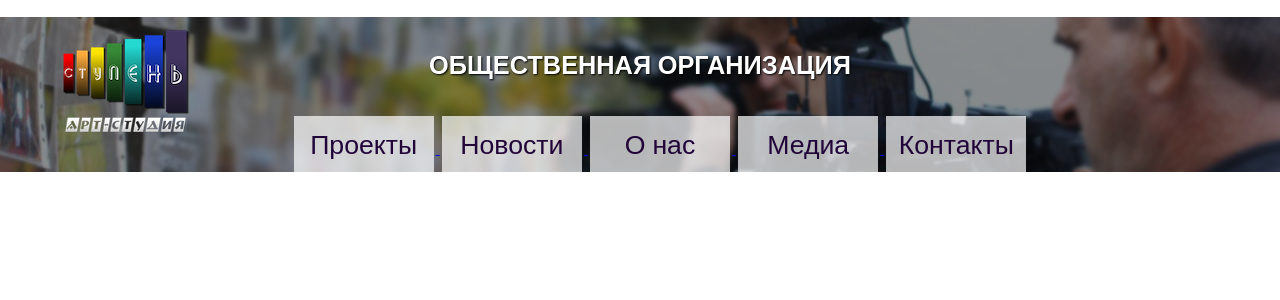
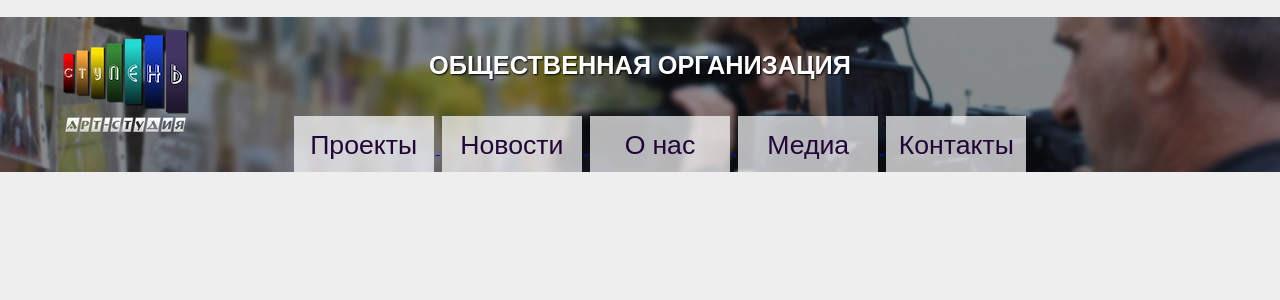
Before and after one commit to Vovanostm/site_stupen, a PHP site: page /soc/pages/news.html in a window 1280 px wide. Shown: the top 300 px of the page. Run offline with PHP 8.4, Linux system fonts and the light colour scheme.

Commit message:
Toxa dobavil

```diff
--- a/soc/styles/papers.css
+++ b/soc/styles/papers.css
@@ -1,6 +1,6 @@
 body
 {
-  background-color:white;
+  background-color: #eeeeee;
   width:100%;
   height:100%;
   margin:0px;
--- a/soc/styles/style.css
+++ b/soc/styles/style.css
@@ -5,7 +5,7 @@ html
 }
 body
 {
-  background-color: #f5f5f5;
+  background-color: #eeeeee;
   width:100%;
   height: 100%;
   margin:0px;
```
